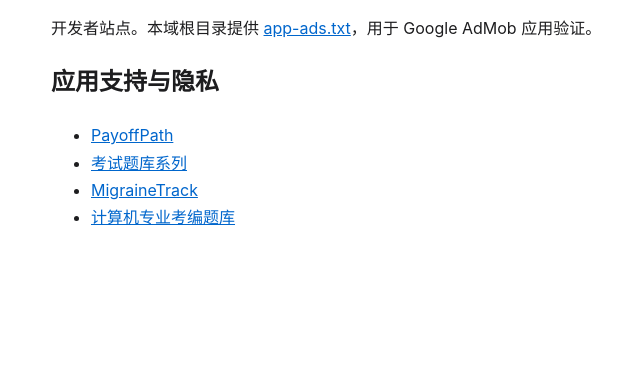
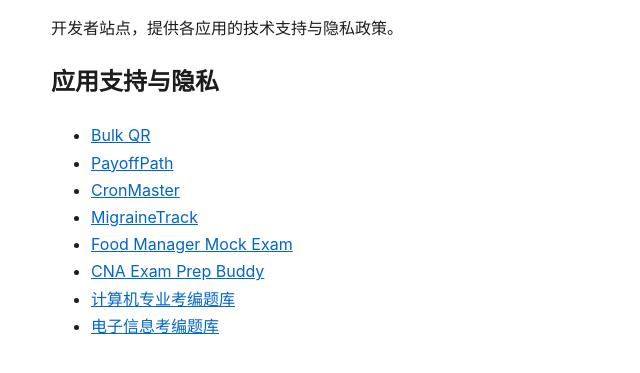
Before and after one commit to hairuizhi-cn/hairuizhi-cn.github.io, a plain HTML site: page index.html in a window 1280 px wide. Shown: the part 111-484 px from the top of the page, without its empty margins (269-909 px from the left). Drawn offline with Linux system fonts and the light colour scheme.

Commit message:
List all 8 apps on landing page; remove app-ads.txt mention

```diff
--- a/index.html
+++ b/index.html
@@ -8,19 +8,22 @@
     body { font-family: -apple-system, BlinkMacSystemFont, "PingFang SC", sans-serif; max-width: 640px; margin: 64px auto; padding: 0 20px; color: #1d1d1f; line-height: 1.7; }
     h1 { font-size: 26px; }
     a { color: #0066cc; }
-    code { background: #f5f5f7; padding: 2px 6px; border-radius: 4px; }
   </style>
 </head>
 <body>
   <h1>hrz apps</h1>
-  <p>开发者站点。本域根目录提供 <a href="/app-ads.txt">app-ads.txt</a>，用于 Google AdMob 应用验证。</p>
+  <p>开发者站点，提供各应用的技术支持与隐私政策。</p>
 
   <h2>应用支持与隐私</h2>
   <ul>
+    <li><a href="/qr-helper-legal/support.html">Bulk QR</a></li>
     <li><a href="/payoffpath-privacy/support.html">PayoffPath</a></li>
-    <li><a href="/exam-app-legal/support.html">考试题库系列</a></li>
+    <li><a href="/cronmaster-privacy/support.html">CronMaster</a></li>
     <li><a href="/migrainetrack-site/support.html">MigraineTrack</a></li>
+    <li><a href="/hrz-foodmanager-privacy/support.html">Food Manager Mock Exam</a></li>
+    <li><a href="/cna-exam-prep-support/support.html">CNA Exam Prep Buddy</a></li>
     <li><a href="/csqb-legal/support.html">计算机专业考编题库</a></li>
+    <li><a href="/exam-app-legal/support.html">电子信息考编题库</a></li>
   </ul>
 </body>
 </html>
```
